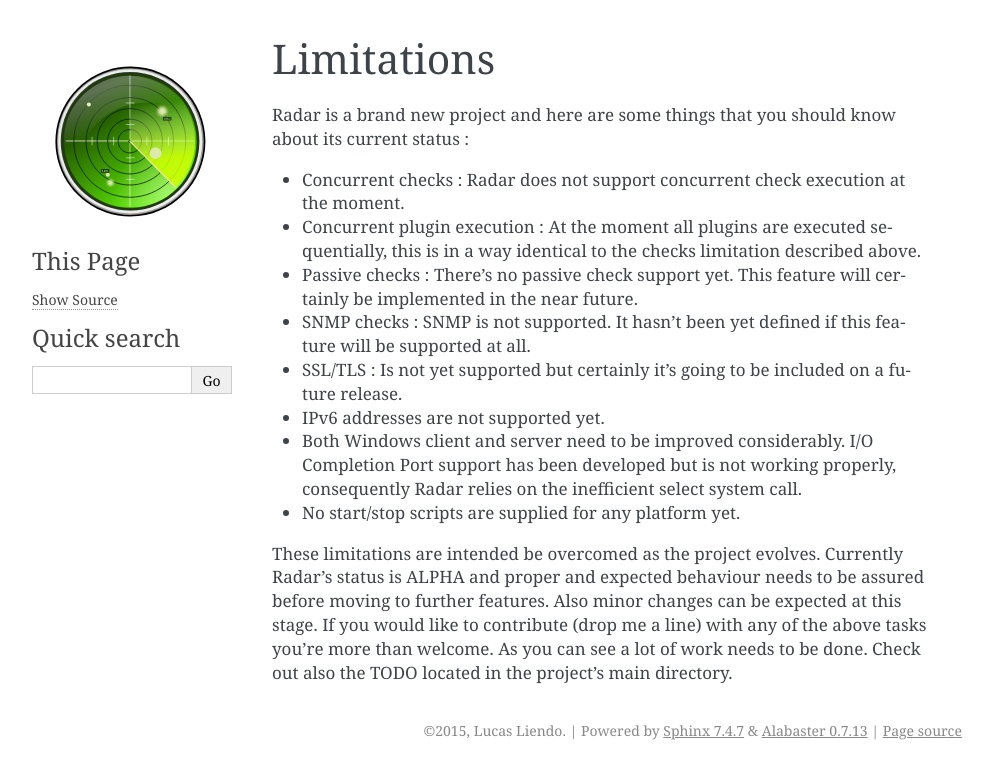
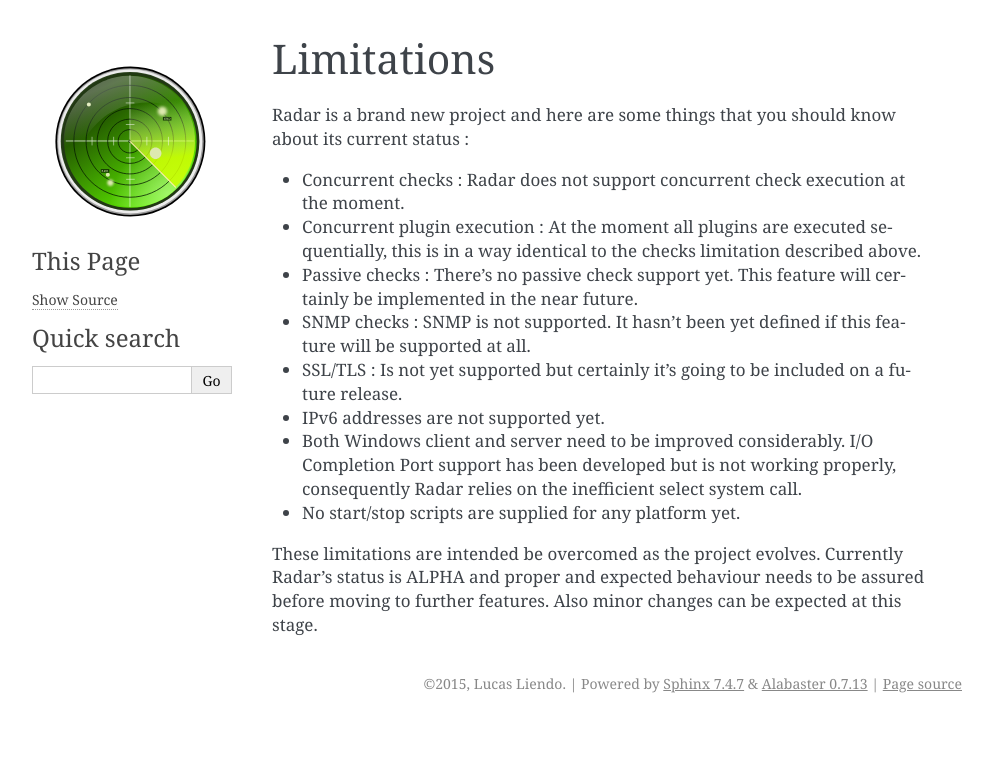
Before and after one commit to lliendo/Radar, a Sphinx documentation site: the page built from docs/limitations.rst, in a window 1280 px wide. Shown: the top 779 px of the page, without its empty margins (148-1141 px from the left). Built offline with Sphinx 7.4.7, drawn with Linux system fonts in a browser that asks for light colours.

```diff
--- a/docs/authors.rst
+++ b/docs/authors.rst
@@ -4,8 +4,9 @@ Authors
     * Lucas Liendo <liendolucas84@gmail.com> |ar-flag|
 
       Drop me a line if you find this software useful or if you find something
-      is not working properly or as you expect. If you would like to contribute
-      with this project in any way let me know !
+      is not working properly or as you expect. Bug reporting, suggestions,
+      missing documentation and critics (both positive and negative) of any kind
+      are always welcome !
 
 
 .. |ar-flag| image:: _static/images/ar-flag.png
--- a/docs/limitations.rst
+++ b/docs/limitations.rst
@@ -32,6 +32,4 @@ about its current status :
 These limitations are intended be overcomed as the project evolves. Currently
 Radar's status is ALPHA and proper and expected behaviour needs to be assured
 before moving to further features. Also minor changes can be expected at
-this stage. If you would like to contribute (drop me a line) with any of the
-above tasks you're more than welcome. As you can see a lot of work needs
-to be done. Check out also the TODO located in the project's main directory.
+this stage.
```
